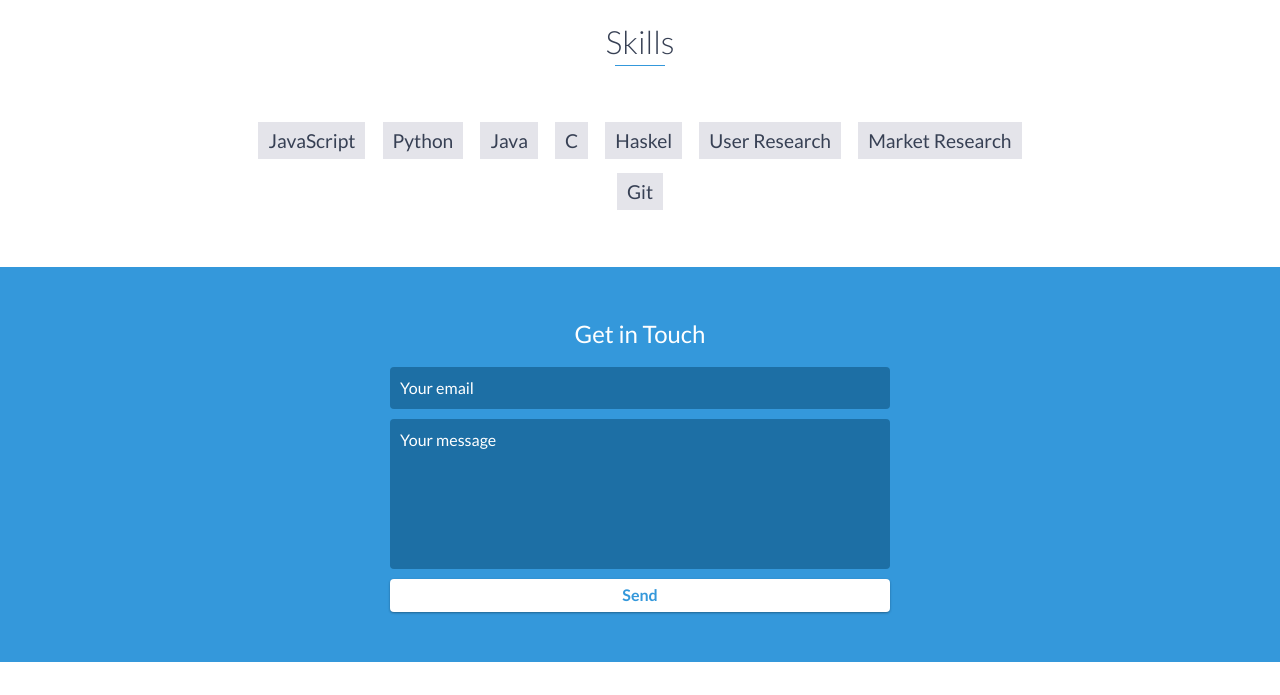
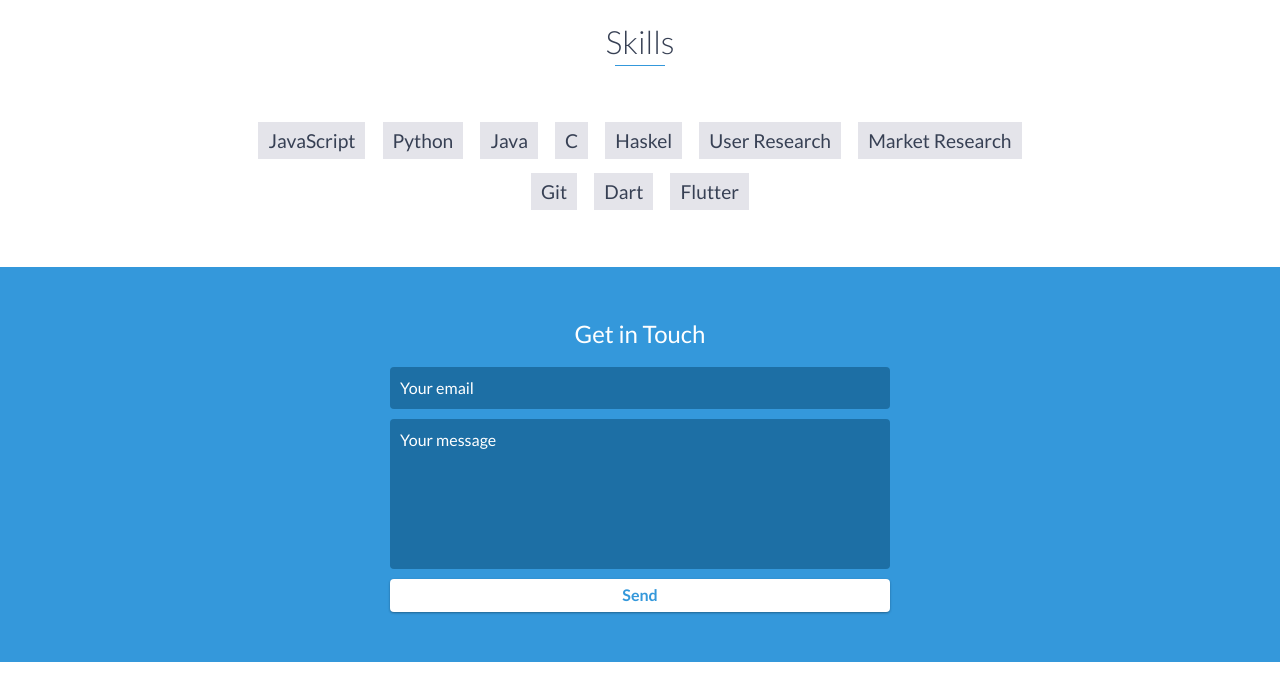
Before and after one commit to nimitbakrania/PersonalWebsite_V1, a website: page index.html in a window 1280 px wide. Shown: the part 4769-5464 px from the top of the page. Drawn offline with nearby package versions, Linux system fonts and the light colour scheme.

Commit message:
Update index.html

```diff
--- a/index.html
+++ b/index.html
@@ -293,6 +293,8 @@
             <li>User Research</li>
             <li>Market Research</li>
             <li>Git</li>
+	    <li>Dart</li>
+            <li>Flutter</li>
         </ul>
     </div>
     <!-- End #skills -->
```
